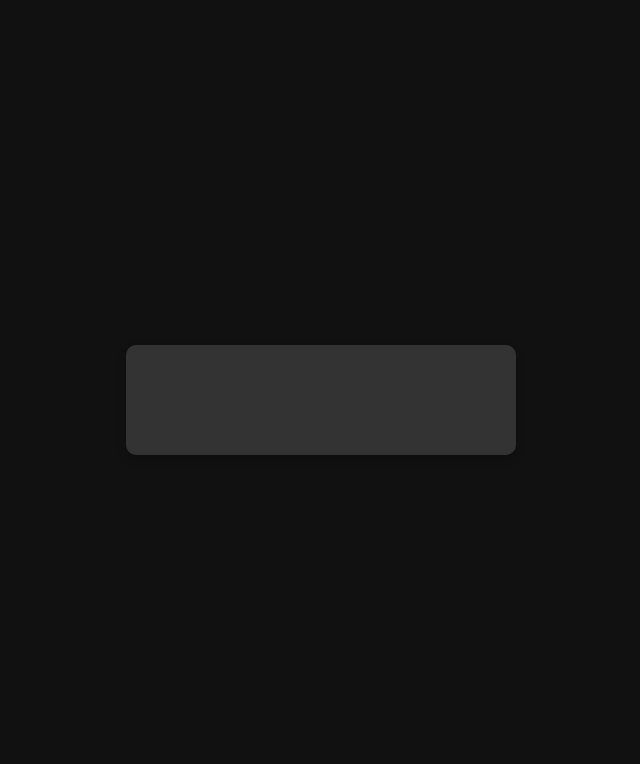
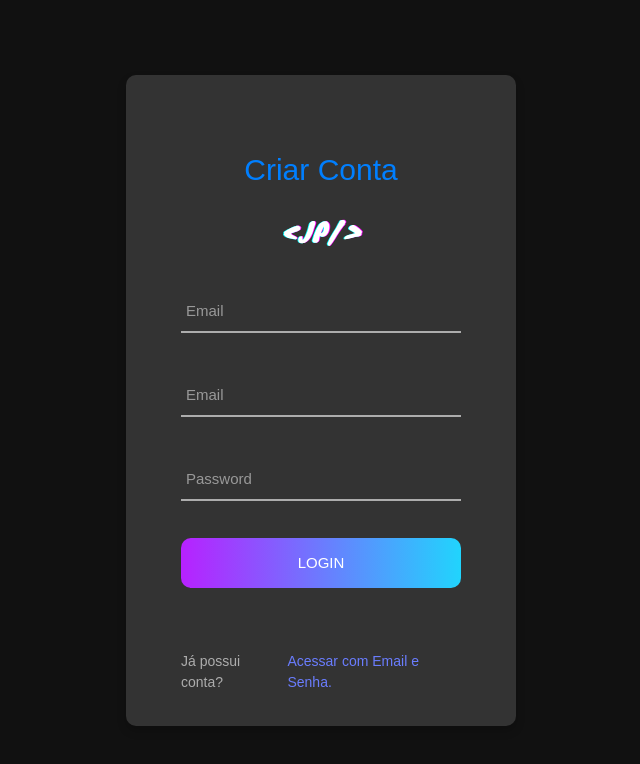
Before and after one commit to SnorlaxSPI/Frontend_Login, a React (Vite) app: page /register in a window 1280 px wide. Shown: the top 764 px of the page, without its empty margins (319-959 px from the left). Built offline with nearby package versions, Linux system fonts and the light colour scheme.

Commit message:
react-vite-login complete

```diff
--- a/src/pages/Login/index.tsx
+++ b/src/pages/Login/index.tsx
@@ -11,7 +11,7 @@ export const Login = () => {
   return (
     <LayoutComponents>
           <form className="login-form">
-            <span className="login-form-title"> Bem vindo </span>
+            <span className="login-form-title"> AL.System</span>
 
             <span className="login-form-title">
               <img src={jpIMG} alt="Jovem Programador" />
--- a/src/pages/Register/index.tsx
+++ b/src/pages/Register/index.tsx
@@ -1,9 +1,64 @@
+import jpIMG from '../../assets/jp.svg';
+
+import { useState } from "react";
 import { LayoutComponents } from "../../components/LayoutComponents";
+import { Link } from "react-router-dom";
 
 export const Register = () => {
+  const [email, setEmail] = useState('')
+  const [password, setPassword] = useState('')
+   const [name, setName] = useState('')
   return (
+
     <LayoutComponents>
+             <form className="login-form">
+            <span className="login-form-title"> Criar Conta </span>
 
+            <span className="login-form-title">
+              <img src={jpIMG} alt="Jovem Programador" />
+            </span>
+
+            <div className="wrap-input">
+              <input
+                className={name !== "" ? "has-val input" : "input"}
+                type="email"
+                value={name}
+                onChange={(e) => setName(e.target.value)}
+              />
+              <span className="focus-input" data-placeholder="Email"></span>
+            </div>
+
+            <div className="wrap-input">
+              <input
+                className={email !== "" ? "has-val input" : "input"}
+                type="email"
+                value={email}
+                onChange={(e) => setEmail(e.target.value)}
+              />
+              <span className="focus-input" data-placeholder="Email"></span>
+            </div>
+
+            <div className="wrap-input">
+              <input
+                className={password !== "" ? "has-val input" : "input"}
+                type="password"
+                value={password}
+                onChange={(e) => setPassword(e.target.value)}
+              />
+              <span className="focus-input" data-placeholder="Password"></span>
+            </div>
+
+            <div className="container-login-form-btn">
+              <button className="login-form-btn">Login</button>
+            </div>
+
+            <div className="text-center">
+              <span className="txt1">Já possui conta? </span>
+              <Link className="txt2" to="/">
+                Acessar com Email e Senha.
+              </Link>
+            </div>
+          </form>
     </LayoutComponents>
   )
 }
```
